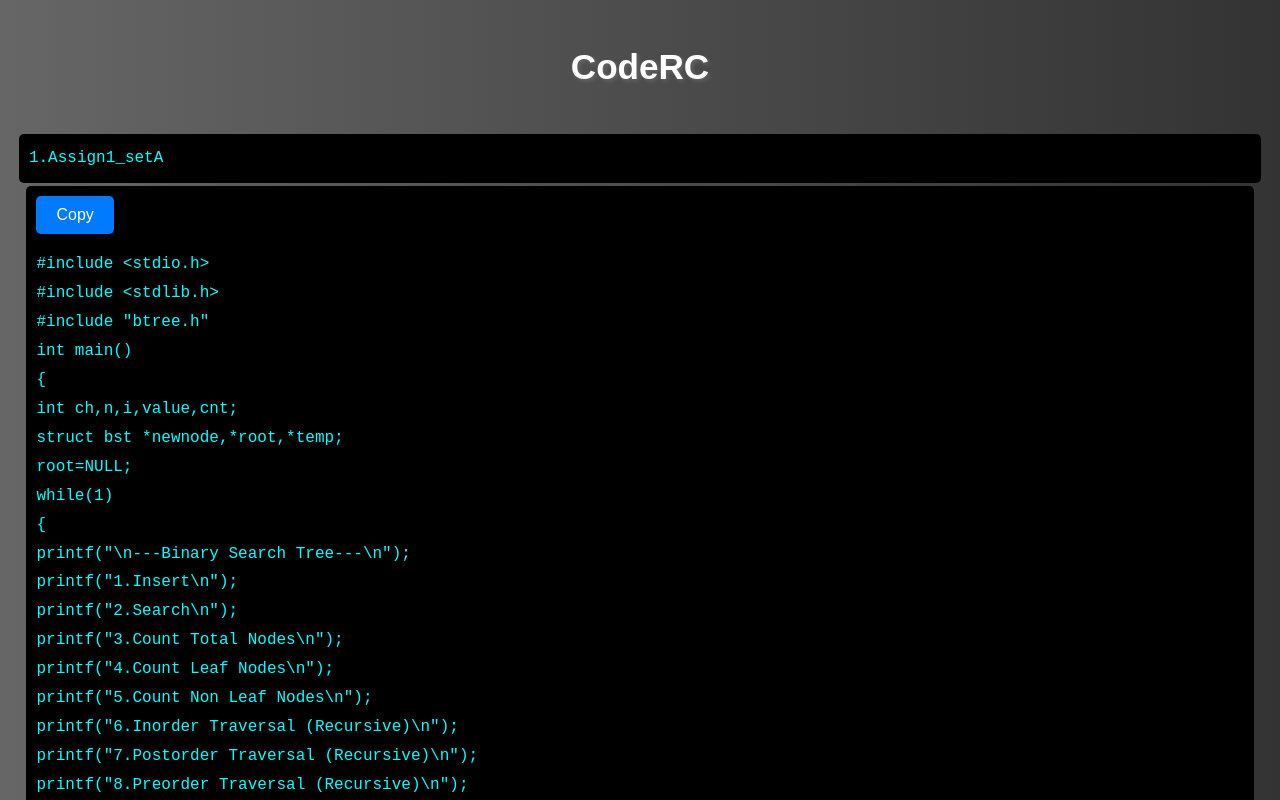
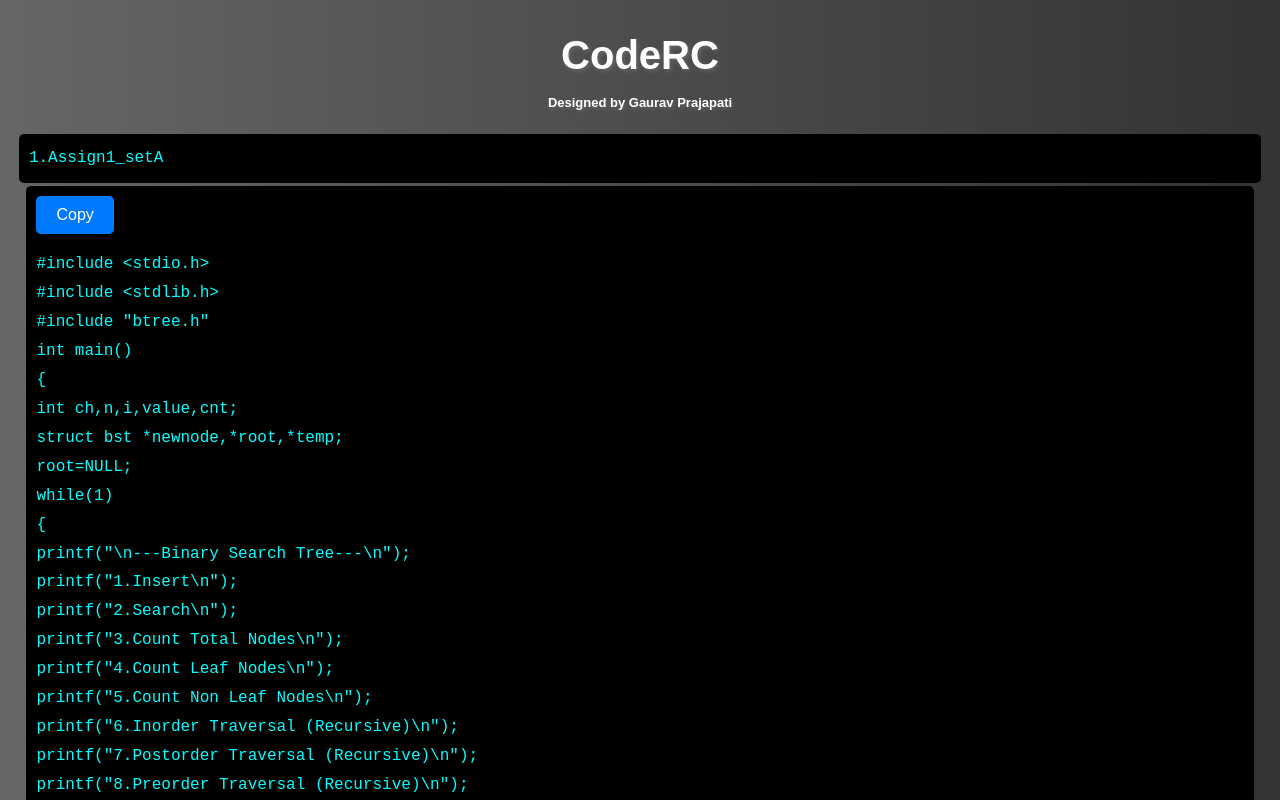
Before and after one commit to gauravprajapati23/coderc, a plain HTML site: page index.html in a window 1280 px wide. Shown: the top 800 px of the page. Drawn offline with Linux system fonts and the light colour scheme.

Commit message:
Add files via upload

```diff
--- a/index.html
+++ b/index.html
@@ -8,9 +8,8 @@
 </head>
 <body>
 
-<div class="top-heading">
-    <h3>CodeRC</h3>
-</div>
+<h3 id="heading1">CodeRC</h3>
+<h6 id="heading2">Designed by Gaurav Prajapati</h6>
 
 <div class="que-prompt">1.Assign1_setA</div>
 <div class="code-area">
--- a/style.css
+++ b/style.css
@@ -43,13 +43,24 @@
     }
 
     /* Top heading styles */
-    .top-heading {
+    h3 {
         text-align: center;
         font-family: Fantasy; /* Apply Poppins font */
-        font-size: 30px;
+        font-size: 40px;
         font-weight: bold;
         color: #fff; /* White color */
         margin-top: 0.5cm;
+        margin-bottom: 0cm;
+        text-shadow: 2px 2px 4px rgba(128, 128, 128, 0.5);
+        animation: neon 1.5s ease-in-out infinite alternate;
+    }
+h6 {
+        text-align: center;
+        font-family: Fantasy; /* Apply Poppins font */
+        font-size: 13px;
+        font-weight: italic;
+        color: #fff; /* White color */
+        margin-top: 0cm;
         margin-bottom: 0.5cm;
         text-shadow: 2px 2px 4px rgba(128, 128, 128, 0.5);
         animation: neon 1.5s ease-in-out infinite alternate;
```
